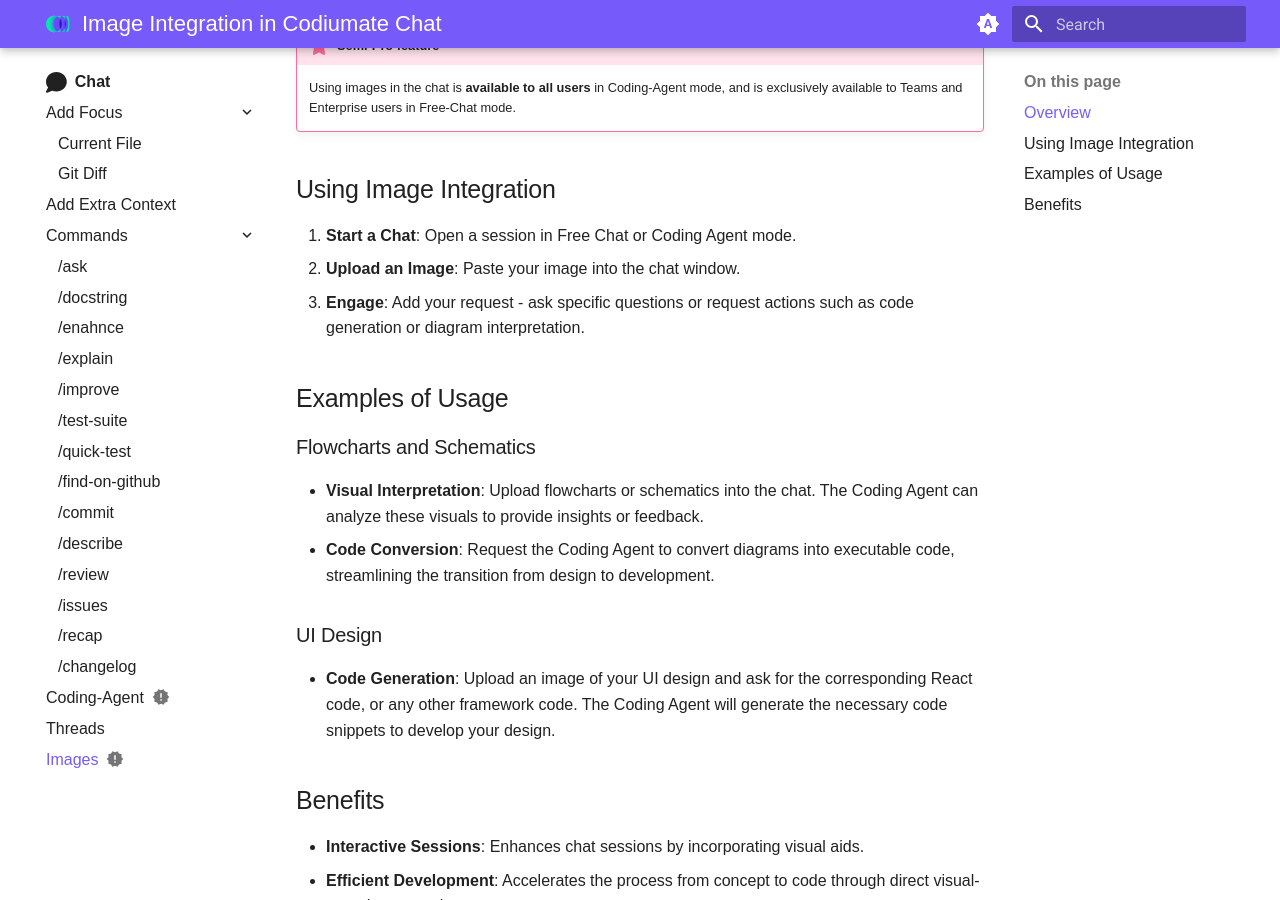
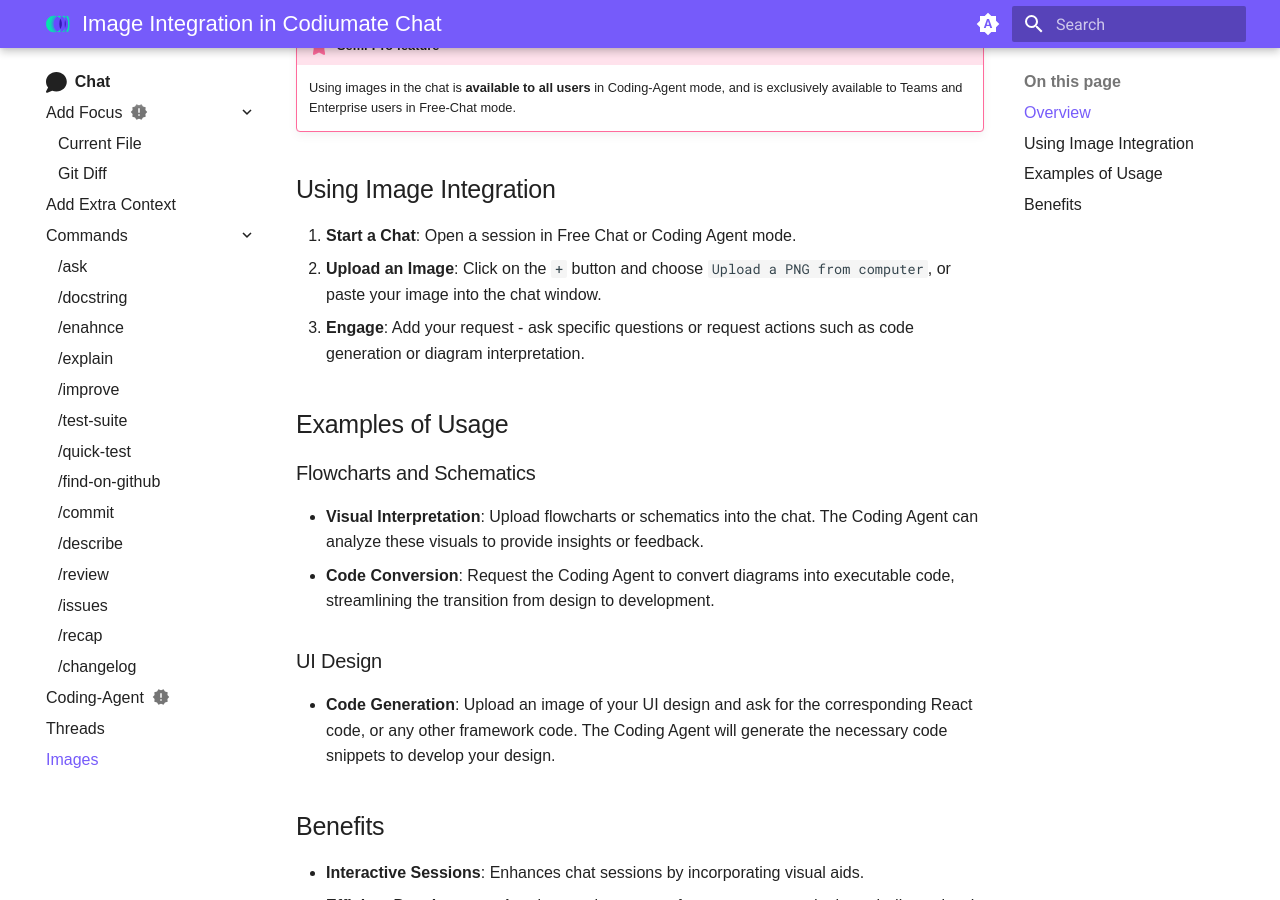
Before and after one commit to Codium-ai/codiumate-docs, an MkDocs documentation site: the page built from docs/chat/images.md, in a window 1280 px wide and 900 px high, scrolled down 388 px. Built offline with MkDocs 1.6.1 and Material for MkDocs 9.7.7, drawn with Linux system fonts in a browser that asks for light colours.

Commit message:
Update documentation for image integration and focus selection in Codiumate Chat

```diff
--- a/docs/chat/images.md
+++ b/docs/chat/images.md
@@ -1,21 +1,20 @@
 ---
 title: Image Integration in Codiumate Chat
-status: new
 ---
 
-# :material-new-box: Image Integration in Codiumate Chat
+# Image Integration in Codiumate Chat
 
-##Overview
+## Overview
 
 Image Integration in Codiumate chat allows users to paste images directly into the chat. This feature is available when no focus is selected, and [Coding-Agent](./coding-agent.md) modes, enhancing interactivity and providing valuable visual context to discussions.
 
 !!! pro "Semi-Pro feature"
     Using images in the chat is **available to all users** in Coding-Agent mode, and is exclusively available to Teams and Enterprise users in Free-Chat mode.
 
-##Using Image Integration
+## Using Image Integration
 
 1. **Start a Chat**: Open a session in Free Chat or Coding Agent mode.
-2. **Upload an Image**: Paste your image into the chat window.
+2. **Upload an Image**: Click on the `+` button and choose `Upload a PNG from computer`, or paste your image into the chat window.
 3. **Engage**: Add your request - ask specific questions or request actions such as code generation or diagram interpretation.
 
 ##Examples of Usage
@@ -29,7 +28,7 @@
 
 - **Code Generation**: Upload an image of your UI design and ask for the corresponding React code, or any other framework code. The Coding Agent will generate the necessary code snippets to develop your design.
 
-##Benefits
+## Benefits
 
 - **Interactive Sessions**: Enhances chat sessions by incorporating visual aids.
 - **Efficient Development**: Accelerates the process from concept to code through direct visual-to-code conversion.
```
Also changed, not shown: docs/chat/focus/index.md (+5 -0 lines).
